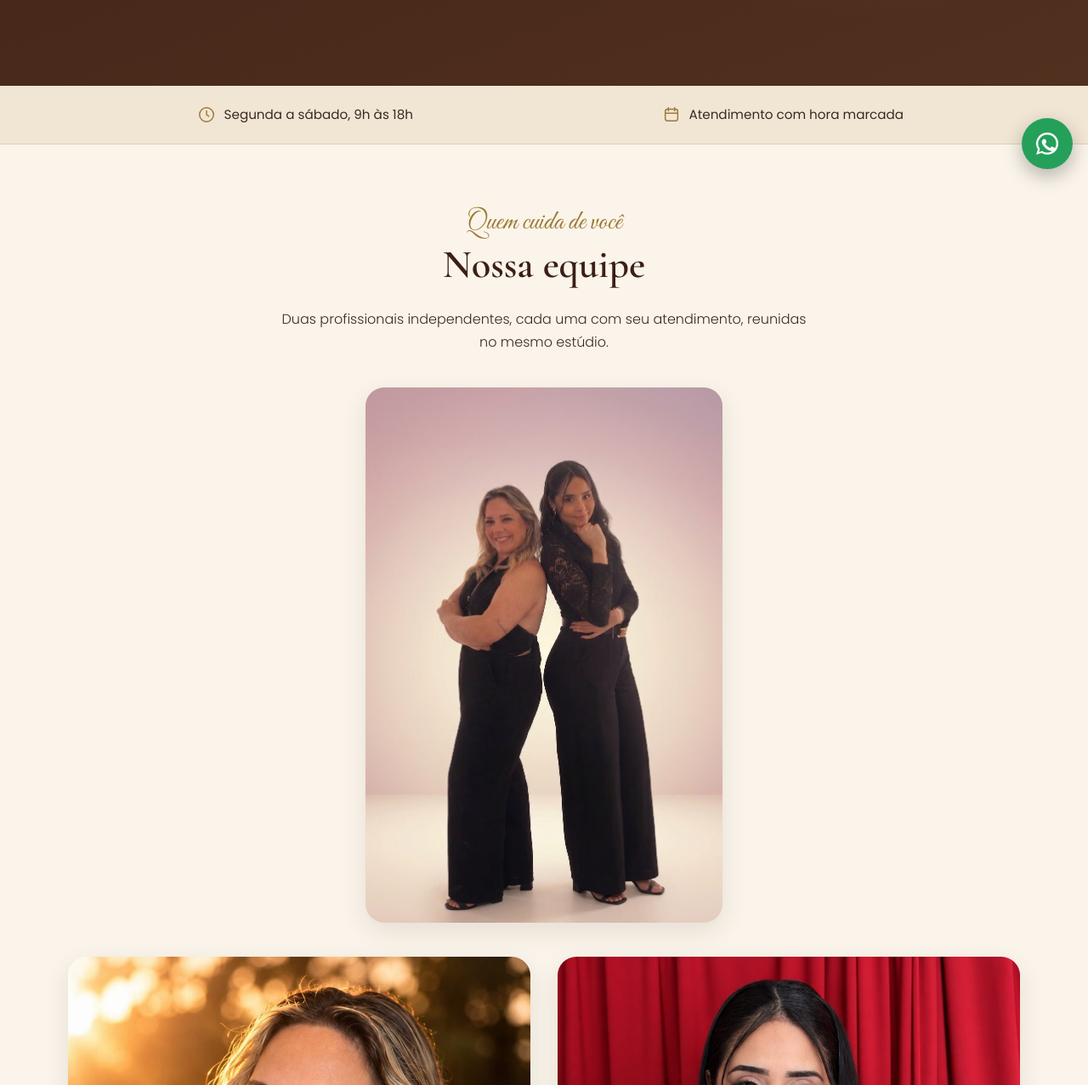
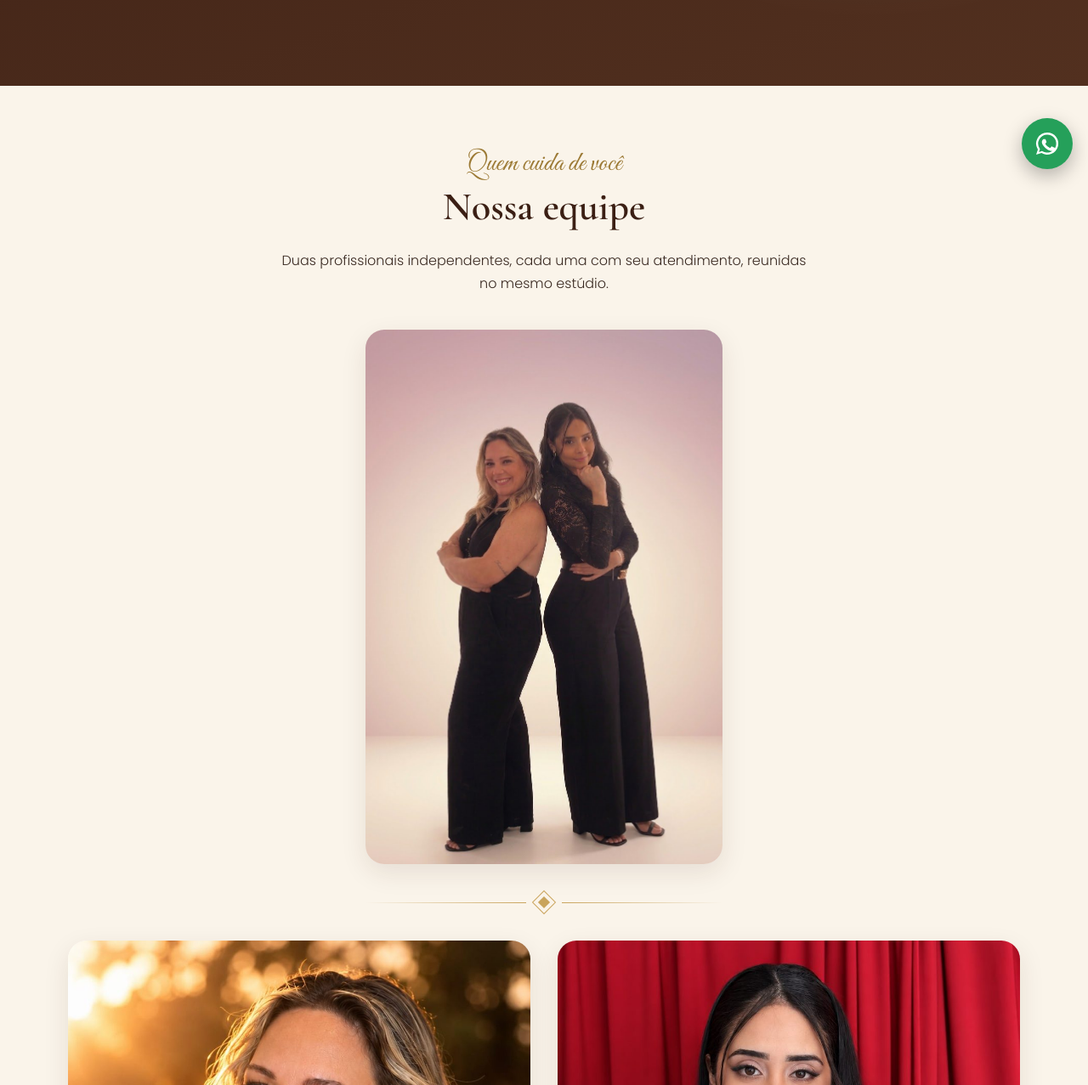
Before and after one commit to zhannyevellyn-arch/Mk-estudio-site., a plain HTML site: page index.html in a window 1280 px wide. Shown: the part 583-1860 px from the top of the page at 85% size. Drawn offline with nearby package versions, Linux system fonts and the light colour scheme.

Commit message:
Remove faixa de infos e adiciona divisória entre a foto da equipe e o cartão da Mari
Co-Authored-By: Claude Sonnet 5.5 <noreply@anthropic.com>
Claude-Session: https://claude.ai/code/session_015oLymZ1yfuphEiMWvW84ff

```diff
--- a/css/style.css
+++ b/css/style.css
@@ -48,12 +48,6 @@ ul{list-style:none;margin:0;padding:0}
 .hero__sub{max-width:46ch;margin:0 auto 2rem;color:#eadfcf}
 .seal{display:inline-block;border:1px solid var(--gold);color:var(--gold-l);padding:.4rem 1.1rem;border-radius:999px;font-size:.8rem;letter-spacing:.12em;text-transform:uppercase}
 
-/* Faixa */
-.strip{background:var(--beige);border-bottom:1px solid rgba(156,122,53,.2)}
-.strip__in{display:grid;gap:.25rem;padding-block:1rem;font-weight:400;font-size:.95rem}
-.strip li{display:flex;align-items:center;gap:.6rem;justify-content:center;padding:.3rem 0}
-.strip svg,.ico svg{fill:none;stroke:var(--gold-d);stroke-width:1.6;stroke-linecap:round;stroke-linejoin:round}
-.strip svg{width:22px;height:22px;flex:none}
 
 /* Seções */
 .section{padding:4.5rem 0}
@@ -63,6 +57,10 @@ ul{list-style:none;margin:0;padding:0}
 .card{background:#fff;border-radius:var(--r);box-shadow:var(--shadow)}
 
 /* Equipe */
+.divider{display:flex;align-items:center;gap:1rem;max-width:420px;margin:0 auto 2.5rem}
+.divider span{flex:1;height:1px;background:linear-gradient(90deg,transparent,var(--gold))}
+.divider span:last-child{background:linear-gradient(270deg,transparent,var(--gold))}
+.divider i{width:10px;height:10px;background:var(--gold);transform:rotate(45deg);box-shadow:0 0 0 4px var(--cream),0 0 0 5px var(--gold)}
 .duo{margin:0 auto 2.5rem;max-width:420px;border-radius:var(--r);overflow:hidden;box-shadow:var(--shadow)}
 .duo img{width:100%;height:auto}
 .team{display:grid;gap:2rem}
@@ -135,7 +133,6 @@ blockquote{margin:0 0 1.2rem;font:italic 500 1.35rem/1.4 var(--serif);color:var(
   .burger{display:none}
   .nav{position:static;display:flex;flex-direction:row;gap:2rem;padding:0;background:none;box-shadow:none}
   .nav a{border:0;padding:.3rem 0}
-  .strip__in{grid-template-columns:repeat(2,1fr)}
   .team{grid-template-columns:1fr 1fr}
   .features{grid-template-columns:repeat(3,1fr)}
   .footer__in{grid-template-columns:1fr 1fr 1.4fr;align-items:start}
--- a/index.html
+++ b/index.html
@@ -60,13 +60,6 @@
       </div>
     </section>
 
-    <!-- Faixa de infos -->
-    <section class="strip" aria-label="Informações rápidas">
-      <ul class="container strip__in">
-        <li><svg viewBox="0 0 24 24" aria-hidden="true"><circle cx="12" cy="12" r="9"/><path d="M12 7v5l3 2"/></svg>Segunda a sábado, 9h às 18h</li>
-        <li><svg viewBox="0 0 24 24" aria-hidden="true"><rect x="4" y="5" width="16" height="15" rx="3"/><path d="M8 3v4M16 3v4M4 10h16"/></svg>Atendimento com hora marcada</li>
-      </ul>
-    </section>
 
     <!-- Equipe -->
     <section class="section" id="equipe">
@@ -79,6 +72,7 @@
         <figure class="duo reveal">
           <img src="img/equipe.jpg" alt="Mari Galter e Karol, as duas profissionais do MK Studio de Beleza, de costas uma para a outra" width="843" height="1264" loading="lazy">
         </figure>
+        <div class="divider reveal" role="separator" aria-hidden="true"><span></span><i></i><span></span></div>
 
         <div class="team">
           <article class="card pro reveal">
```
